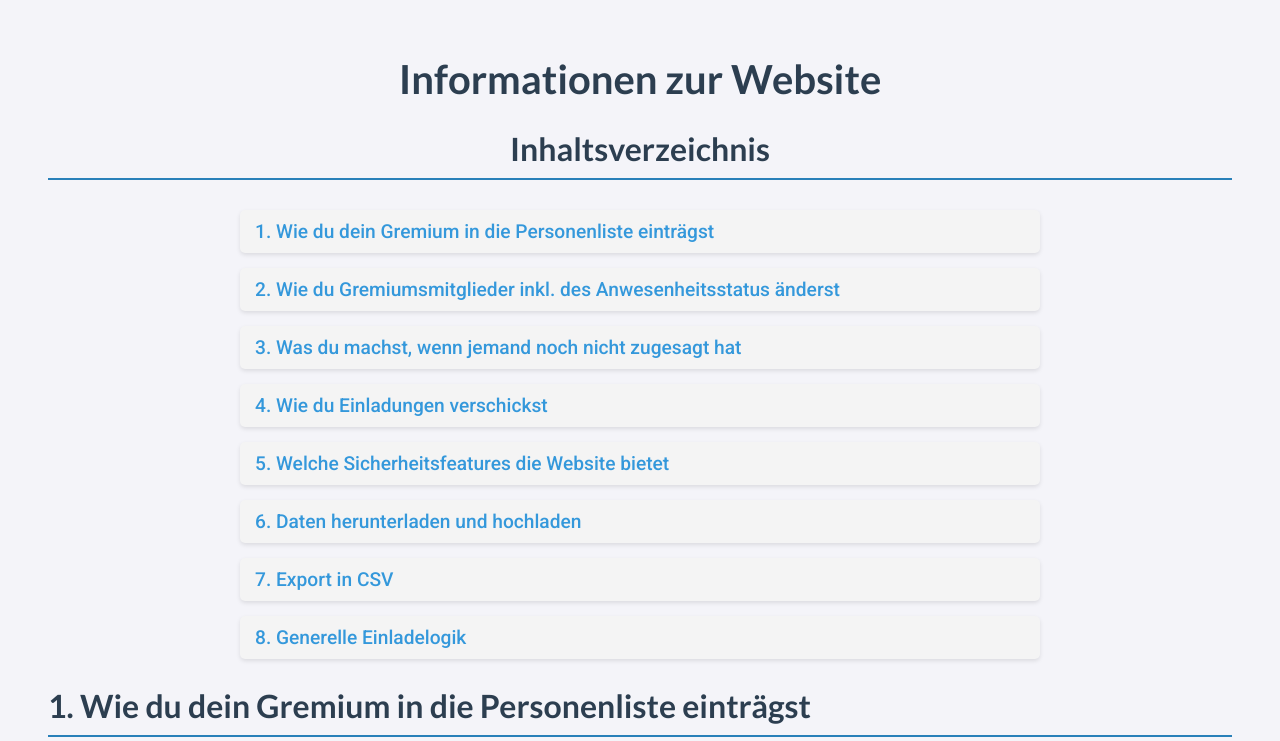
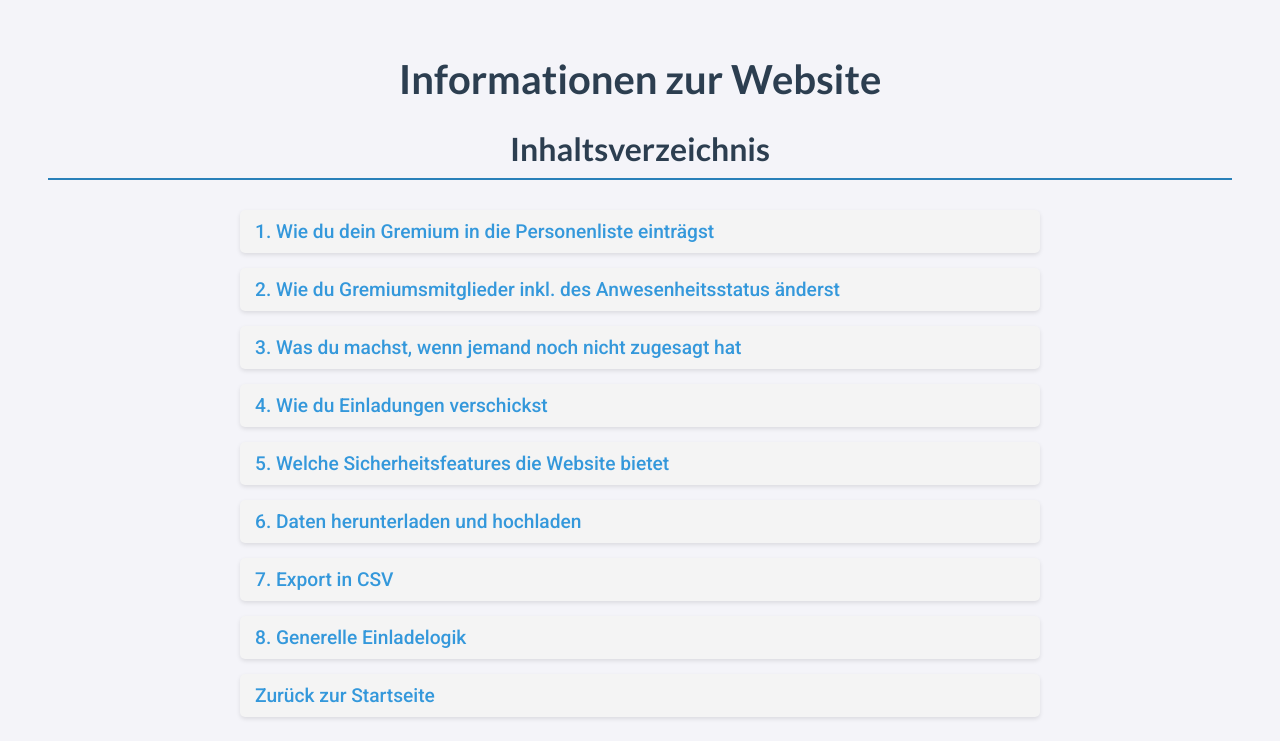
Before and after one commit to Anja394e/br-sitzung, a plain HTML site: page frontend/informationen.html in a window 1280 px wide. Shown: the top 741 px of the page. Drawn offline with Linux system fonts and the light colour scheme.

Commit message:
Update informationen.html

```diff
--- a/frontend/informationen.html
+++ b/frontend/informationen.html
@@ -26,6 +26,11 @@
             <div class="toc-item"><a href="#daten-herunterladen-hochladen">6. Daten herunterladen und hochladen</a></div>
             <div class="toc-item"><a href="#export-csv">7. Export in CSV</a></div>
             <div class="toc-item"><a href="#einladelogik">8. Generelle Einladelogik</a></div>
+
+            <!-- Zurück zur Startseite Button -->
+            <div class="toc-item">
+                <a href="index.html" class="back-button">Zurück zur Startseite</a>
+            </div>
         </div>
 
         <h2 id="gremium-eintragen">1. Wie du dein Gremium in die Personenliste einträgst</h2>
```
